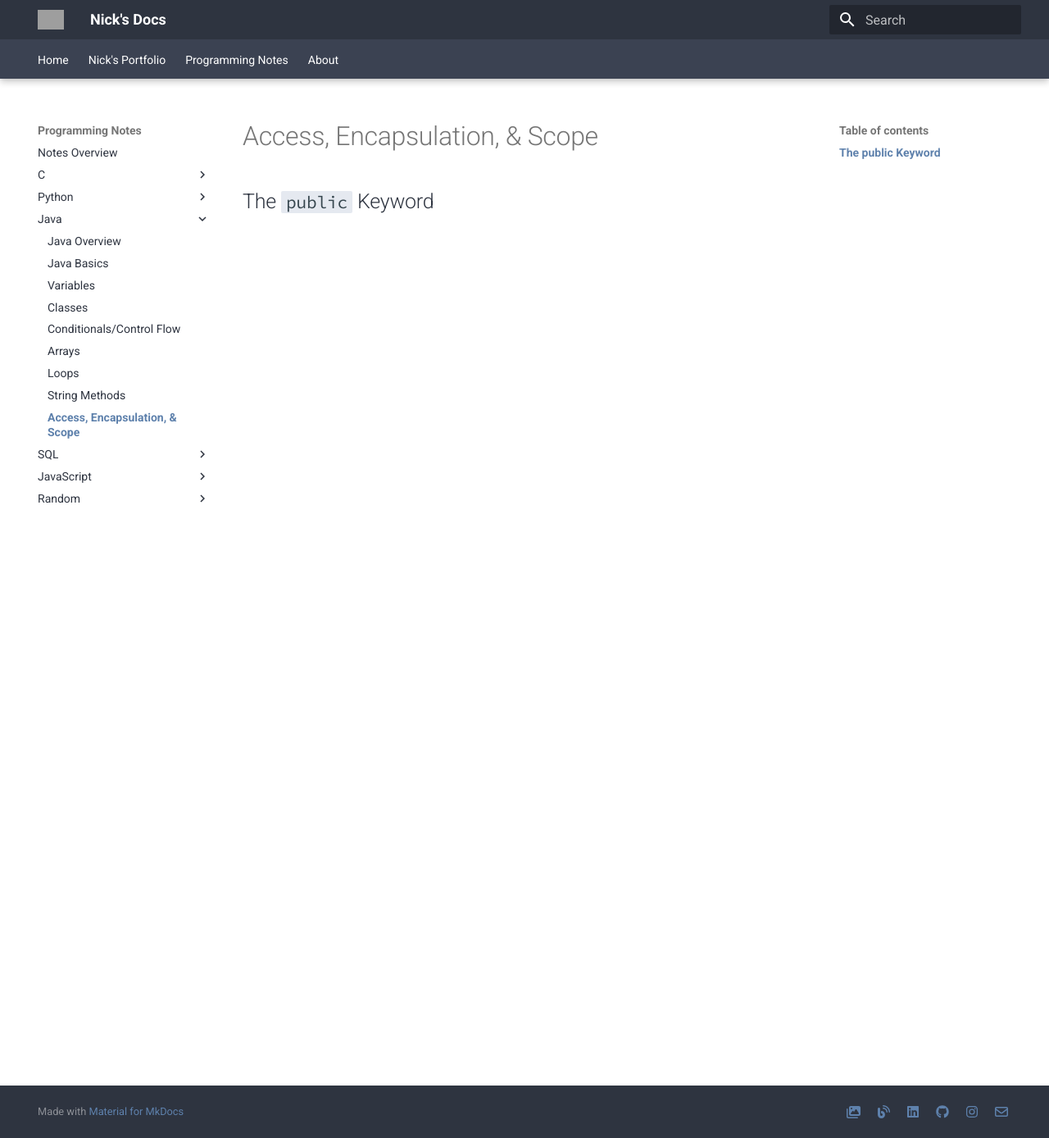
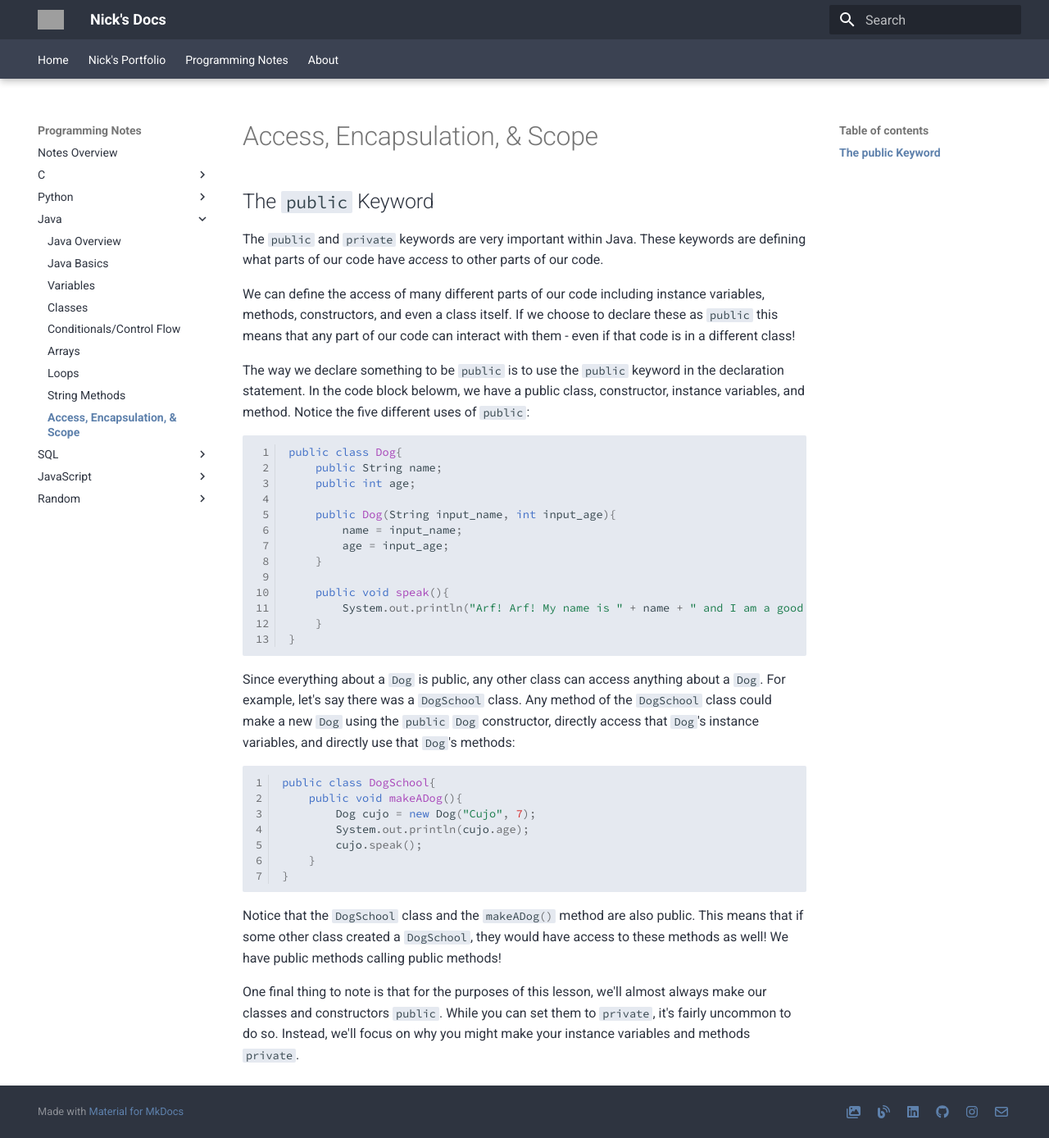
Before and after one commit to tpbnick/docs, an MkDocs documentation site: the page built from docs/java-access-scope.md, in a window 1280 px wide and 1388 px high. Shown: the whole window at 82% size. Built offline with MkDocs 1.6.1 and Material for MkDocs 9.7.7, drawn with Linux system fonts in a browser that asks for light colours; grey boxes are pictures that could not be loaded.

Commit message:
Commit 4/28
Access, Encapsulation, & Scope notes

````diff
--- a/docs/java-access-scope.md
+++ b/docs/java-access-scope.md
@@ -1,2 +1,35 @@
 # Access, Encapsulation, & Scope
 ## The `public` Keyword
+The `public` and `private` keywords are very important within Java.  These keywords are defining what parts of our code have *access* to other parts of our code.
+
+We can define the access of many different parts of our code including instance variables, methods, constructors, and even a class itself.  If we choose to declare these as `public` this means that any part of our code can interact with them - even if that code is in a different class!
+
+The way we declare something to be `public` is to use the `public` keyword in the declaration statement.  In the code block belowm, we have a public class, constructor, instance variables, and method.  Notice the five different uses of `public`:
+```java linenums="1"
+public class Dog{
+    public String name;
+    public int age;
+
+    public Dog(String input_name, int input_age){
+        name = input_name;
+        age = input_age;
+    }
+
+    public void speak(){
+        System.out.println("Arf! Arf! My name is " + name + " and I am a good dog!");
+    }
+}
+```
+Since everything about a `Dog` is public, any other class can access anything about a `Dog`.  For example, let's say there was a `DogSchool` class.  Any method of the `DogSchool` class could make a new `Dog` using the `public` `Dog` constructor, directly access that `Dog`'s instance variables, and directly use that `Dog`'s methods:
+```java linenums="1"
+public class DogSchool{
+    public void makeADog(){
+        Dog cujo = new Dog("Cujo", 7);
+        System.out.println(cujo.age);
+        cujo.speak();
+    }
+}
+```
+Notice that the `DogSchool` class and the `#!java makeADog()` method are also public.  This means that if some other class created a `DogSchool`, they would have access to these methods as well!  We have public methods calling public methods!
+
+One final thing to note is that for the purposes of this lesson, we'll almost always make our classes and constructors `public`.  While you can set them to `private`, it's fairly uncommon to do so.  Instead, we'll focus on why you might make your instance variables and methods `private`.
````
